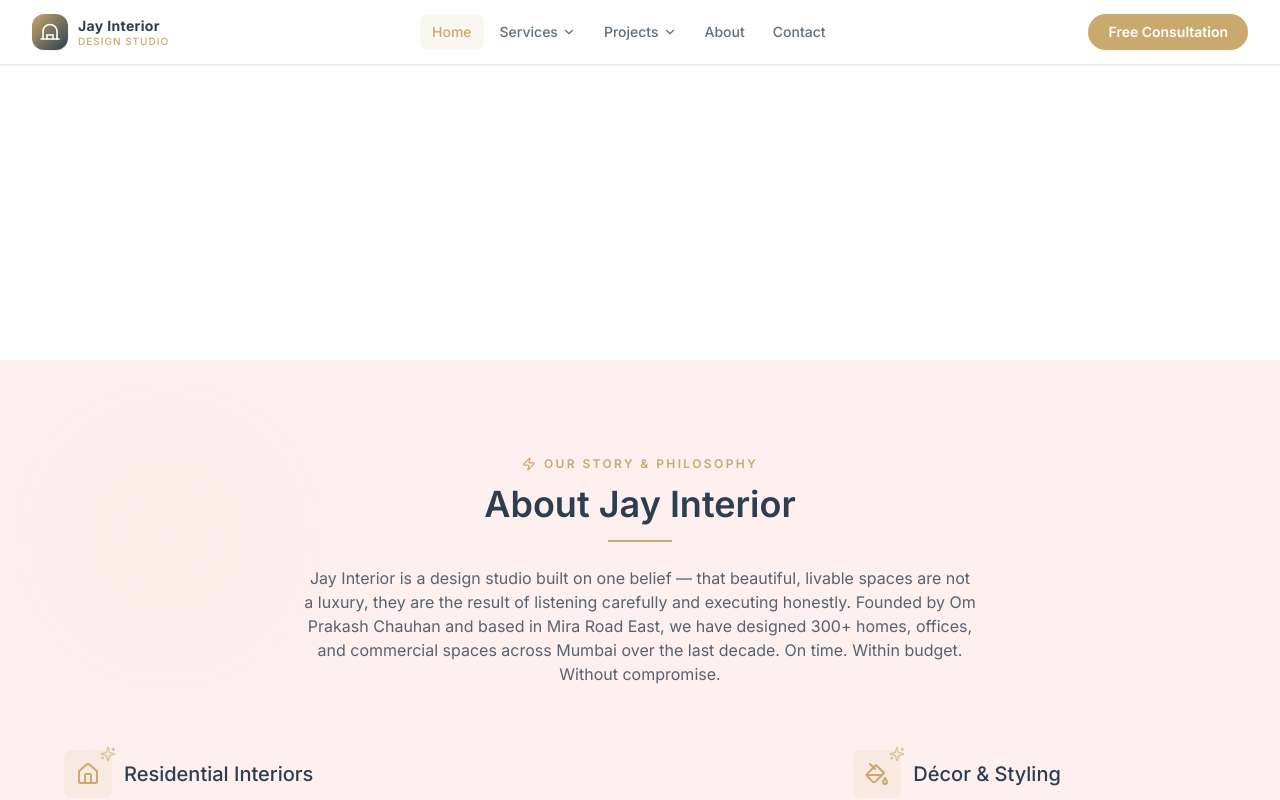
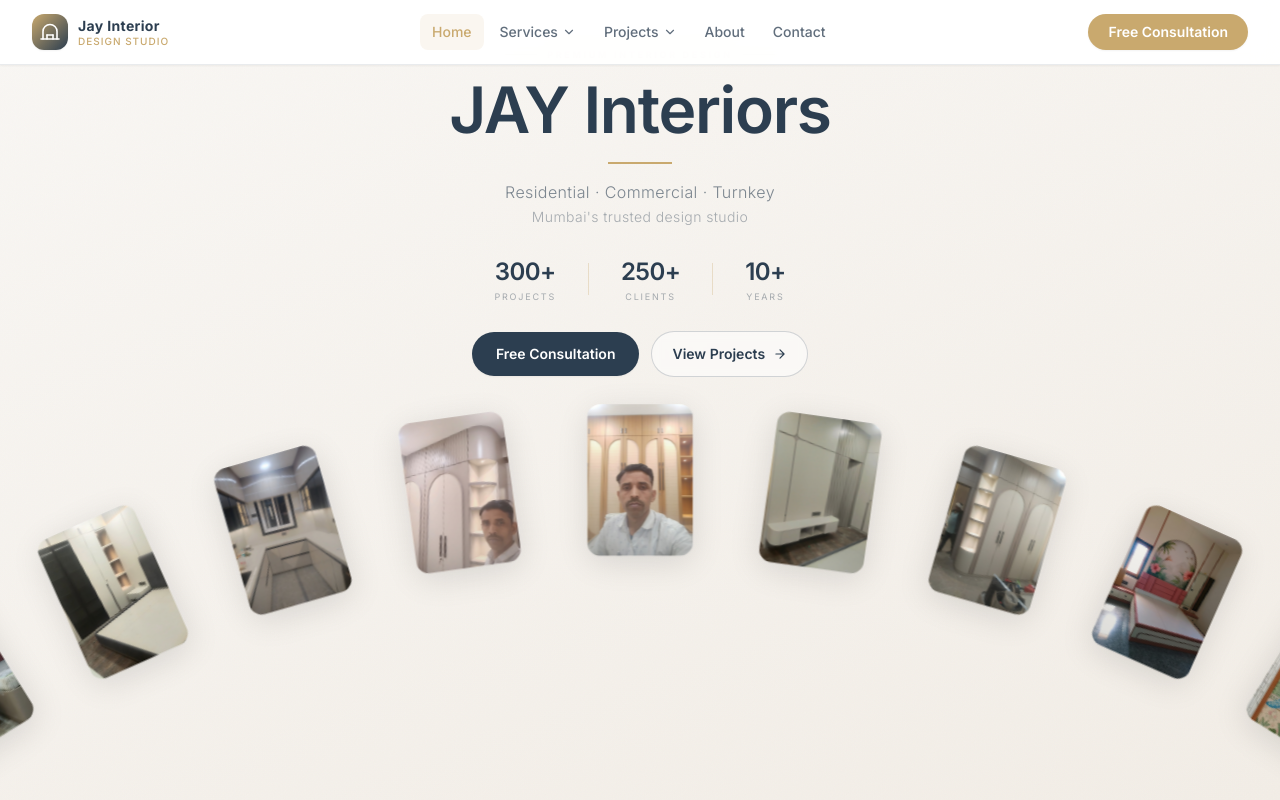
Before and after one commit to harshu063/elegant-frontend-InteriorDesigner, a Next.js app: page / in a window 1280 px wide. Shown: the top 800 px of the page. Built offline with nearby package versions, Linux system fonts and the light colour scheme.

Commit message:
completed now deploy

```diff
--- a/app/about/page.tsx
+++ b/app/about/page.tsx
@@ -1,7 +1,7 @@
 import type { Metadata } from "next";
 import Image from "next/image";
 import Link from "next/link";
-import { Footerdemo } from "@/components/ui/footer-section";
+
 
 export const metadata: Metadata = {
   title: "About Us",
@@ -195,7 +195,6 @@ export default function About() {
         </div>
       </section>
 
-      <Footerdemo />
     </>
   );
 }
--- a/app/contact/page.tsx
+++ b/app/contact/page.tsx
@@ -1,6 +1,5 @@
 import type { Metadata } from "next";
 import { PremiumContact } from "@/components/ui/premium-contact";
-import { Footerdemo } from "@/components/ui/footer-section";
 
 export const metadata: Metadata = {
   title: "Contact Us",
@@ -17,7 +16,6 @@ export default function Contact() {
   return (
     <>
       <PremiumContact />
-      <Footerdemo />
     </>
   );
 }
--- a/app/page.tsx
+++ b/app/page.tsx
@@ -1,27 +1,20 @@
 import type { Metadata } from "next";
-import IntroAnimation from "@/components/ui/scroll-morph-hero";
+import HeroWrapper from "@/components/ui/hero-wrapper";
 import AboutUsSection from "@/components/ui/about-us-section";
 import TestimonialsSection from "@/components/ui/testimonials-section";
-import { Footerdemo } from "@/components/ui/footer-section";
 
 export const metadata: Metadata = {
   title: "Jay Interior – Premium Interior Design in Mumbai",
   description:
-    "Discover Jay Interior's portfolio of 300+ residential and commercial interior design projects across Mumbai. 10+ years of experience, 250+ happy clients.",
+    "Discover Jay Interior's portfolio of 300+ residential and commercial interior design projects across Mumbai.",
 };
 
 export default function Home() {
   return (
     <>
-      <section
-        className="w-full h-[62vh] md:h-[88vh] md:max-h-[900px]"
-        style={{ minHeight: "360px" }}
-      >
-        <IntroAnimation />
-      </section>
+      <HeroWrapper />
       <AboutUsSection />
       <TestimonialsSection />
-      <Footerdemo />
     </>
   );
 }
--- a/app/projects/[slug]/page.tsx
+++ b/app/projects/[slug]/page.tsx
@@ -5,7 +5,7 @@ import { notFound } from "next/navigation";
 import { getProjectBySlug, getAllSlugs } from "@/data/projects";
 import { ProjectGallery } from "@/components/ui/project-gallery";
 import { WhyChooseUs } from "@/components/ui/why-choose-us";
-import { Footerdemo } from "@/components/ui/footer-section";
+
 
 interface Props {
   params: Promise<{ slug: string }>;
@@ -136,7 +136,6 @@ export default async function ProjectPage({ params }: Props) {
         </div>
       </section>
 
-      <Footerdemo />
     </>
   );
 }
--- a/app/projects/page.tsx
+++ b/app/projects/page.tsx
@@ -1,7 +1,7 @@
 import type { Metadata } from "next";
 import { projects } from "@/data/projects";
 import { ProjectCard } from "@/components/ui/project-card";
-import { Footerdemo } from "@/components/ui/footer-section";
+
 
 export const metadata: Metadata = {
   title: "Our Projects",
@@ -74,7 +74,6 @@ export default function Projects() {
         </div>
       </section>
 
-      <Footerdemo />
     </>
   );
 }
--- a/app/services/page.tsx
+++ b/app/services/page.tsx
@@ -1,6 +1,5 @@
 import type { Metadata } from "next";
 import { Feature72 } from "@/components/ui/feature-72";
-import { Footerdemo } from "@/components/ui/footer-section";
 
 export const metadata: Metadata = {
   title: "Our Services",
@@ -33,7 +32,6 @@ export default function Services() {
         </div>
       </div>
       <Feature72 />
-      <Footerdemo />
     </>
   );
 }
--- a/src/components/ui/about-us-section.tsx
+++ b/src/components/ui/about-us-section.tsx
@@ -21,7 +21,7 @@ import {
   Zap,
   TrendingUp,
 } from "lucide-react"
-import { motion, useScroll, useTransform, useInView, useSpring, type Variants, type Easing } from "framer-motion"
+import { motion, useScroll, useTransform, useInView, useSpring, type Variants, type Easing } from "motion/react"
 
 export default function AboutUsSection() {
   const [isVisible, setIsVisible] = useState(false)
--- /dev/null
+++ b/src/components/ui/hero-wrapper.tsx
@@ -0,0 +1,26 @@
+"use client";
+
+import dynamic from "next/dynamic";
+
+const ScrollMorphHero = dynamic(
+  () => import("./scroll-morph-hero"),
+  {
+    ssr: false,
+    loading: () => (
+      <div
+        className="w-full h-screen"
+        style={{
+          background: "linear-gradient(160deg, #F9F7F4 0%, #F2EDE6 100%)",
+        }}
+      />
+    ),
+  }
+);
+
+export default function HeroWrapper() {
+  return (
+    <div className="w-full h-screen">
+      <ScrollMorphHero />
+    </div>
+  );
+}
--- a/src/components/ui/scroll-morph-hero.tsx
+++ b/src/components/ui/scroll-morph-hero.tsx
@@ -1,6 +1,6 @@
 "use client";
 
-import React, { useState, useEffect, useMemo, useRef } from "react";
+import React, { useState, useEffect, useRef } from "react";
 import { motion } from "framer-motion";
 import Link from "next/link";
 
@@ -99,6 +99,9 @@ export default function IntroAnimation() {
   const containerRef = useRef<HTMLDivElement>(null);
   const [morphValue, setMorphValue] = useState(0);
   const [parallaxValue, setParallaxValue] = useState(0);
+  const [scatter, setScatter] = useState<
+    Array<{ x: number; y: number; rotation: number; scale: number; opacity: number }>
+  >([]);
 
   // Container size tracking
   useEffect(() => {
@@ -152,13 +155,18 @@ export default function IntroAnimation() {
     return () => el.removeEventListener("mousemove", onMove);
   }, []);
 
-  const scatter = useMemo(() => IMAGES.map(() => ({
-    x: (Math.random() - 0.5) * 1400,
-    y: (Math.random() - 0.5) * 900,
-    rotation: (Math.random() - 0.5) * 180,
-    scale: 0.4,
-    opacity: 0,
-  })), []);
+  // Generate scatter positions client-side only (avoids hydration mismatch)
+  useEffect(() => {
+    setScatter(
+      IMAGES.map(() => ({
+        x: (Math.random() - 0.5) * 1400,
+        y: (Math.random() - 0.5) * 900,
+        rotation: (Math.random() - 0.5) * 180,
+        scale: 0.4,
+        opacity: 0,
+      }))
+    );
+  }, []);
 
   // Content visibility
   const showContent = phase === "bottom-strip" || (phase === "circle" && morphValue > 0.82);
@@ -287,7 +295,7 @@ export default function IntroAnimation() {
             let target = { x: 0, y: 0, rotation: 0, scale: 1, opacity: 1 };
 
             if (phase === "scatter") {
-              target = scatter[i];
+              target = scatter[i] ?? { x: 0, y: 0, rotation: 0, scale: 0, opacity: 0 };
             } else if (phase === "line") {
               const spacing = 70;
               const lineX = i * spacing - (TOTAL_IMAGES * spacing) / 2;
```
Also changed, not shown: components/IntroAnimationWrapper.tsx (added, +22 -0 lines), 28 other files (tests, documents, lock files or other folders).
